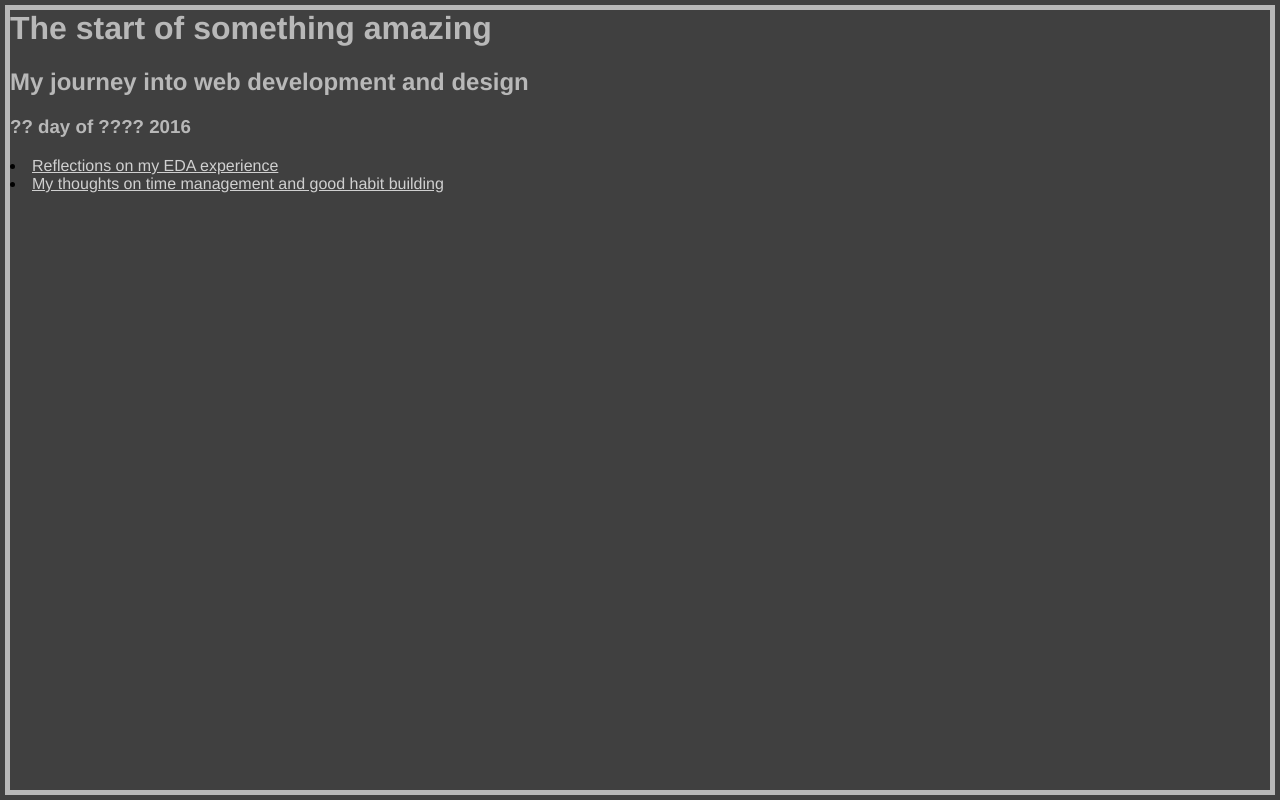
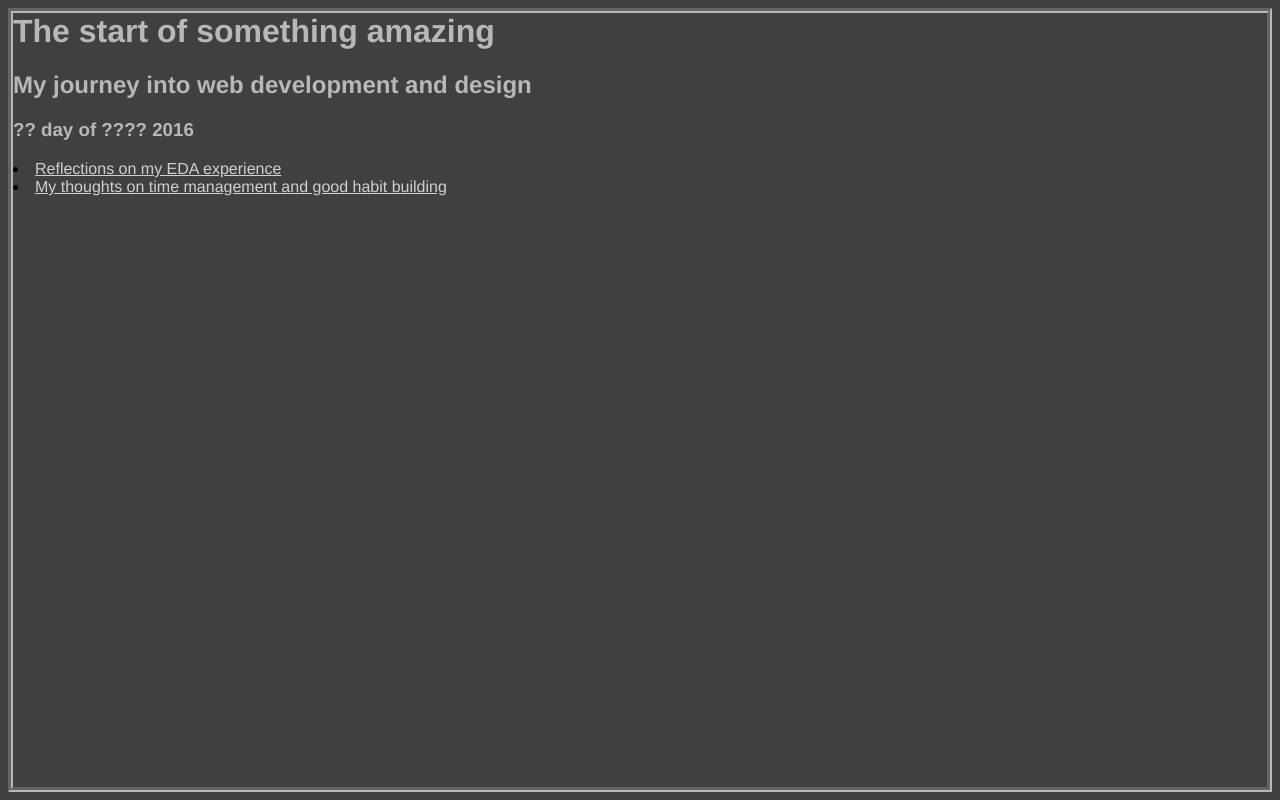
Before and after one commit to kamon-harrell/kamon-harrell-old-site-repo, a plain HTML site: page index.html in a window 1280 px wide. Drawn offline with Linux system fonts and the light colour scheme.

Commit message:
css tweaks

```diff
--- a/styles/main.css
+++ b/styles/main.css
@@ -1,8 +1,7 @@
 body {
   background-color:#404040;
   font-family: helvetica;
-  margin: 5px 5px 5px 5px;
-  border: 5px solid #B8B8B8;
+  border: 5px groove #B8B8B8;
 }
 
  h1, h2, h3 {
```
